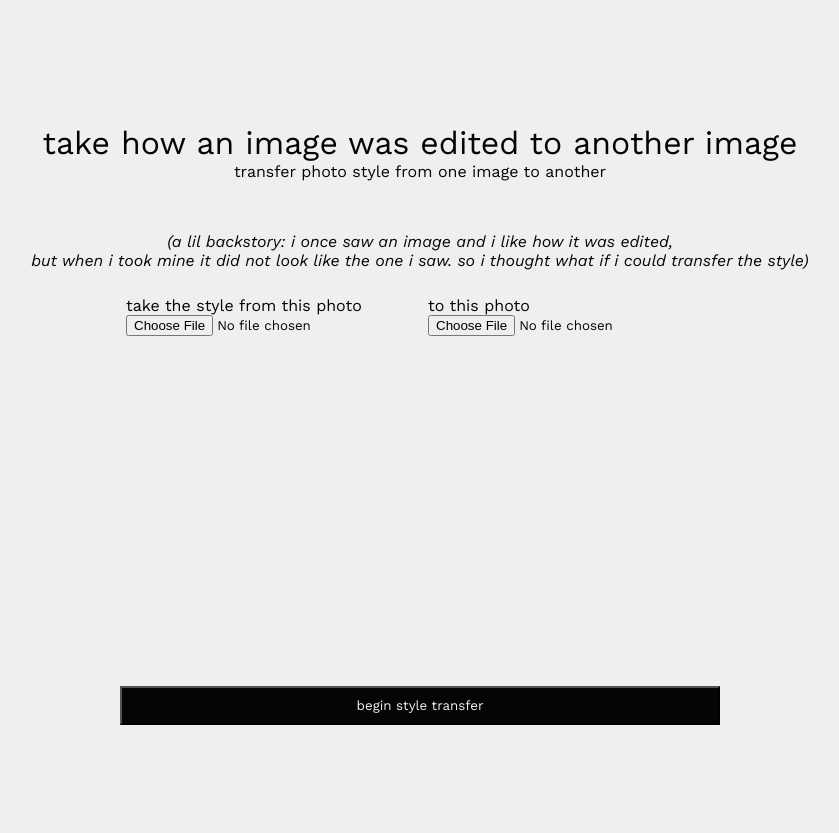
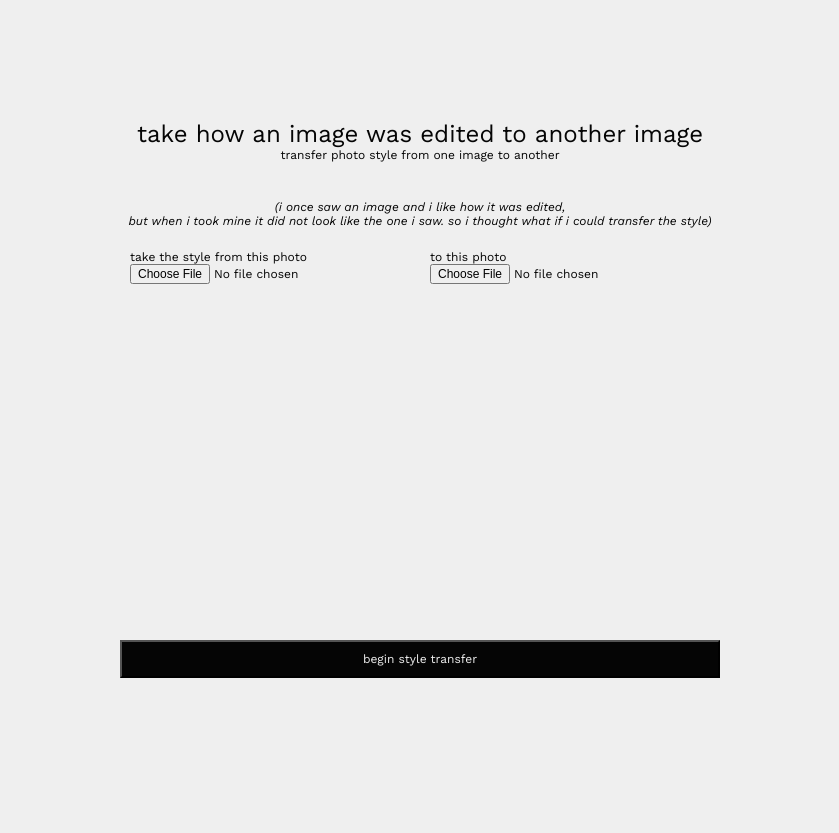
Before and after one commit to mrsimi/photostyletransfer, a Flask app: page / in a window 1280 px wide. Shown: the whole page, without its empty margins (220-1059 px from the left). After the commit the page ends 678 px from the top, so only its background shows below. Run offline with Flask 3, Linux system fonts and the light colour scheme.

Commit message:
update style

```diff
--- a/templates/index.html
+++ b/templates/index.html
@@ -17,6 +17,7 @@
             font-family: "Work Sans", sans-serif;;
             color: #050505;
             background-color: #efefef;
+            font-size: 12px;
         }
 
         body {
@@ -75,7 +76,7 @@
 <body>
     <p><span class="header">take how an image was edited to another image</span> <br>
     <span>transfer photo style from one image to another</span></p> <br>
-    <p><i>(a lil backstory: i once saw an image and i like how it was edited, <br> but when i took mine it did not look
+    <p><i>(i once saw an image and i like how it was edited, <br> but when i took mine it did not look
             like the one i saw. so i thought what if i could transfer the style)</i></p>
 
     <form id="uploadForm" action="/" method="post" enctype="multipart/form-data">
```
